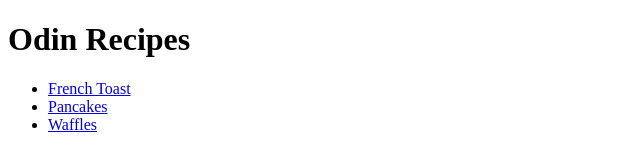
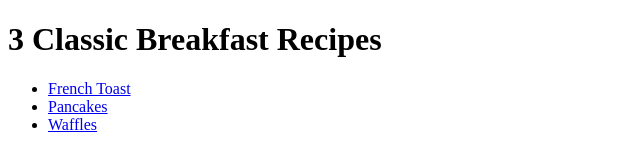
Before and after one commit to riley-stotko/odin-recipes, a plain HTML site: page index.html in a window 1280 px wide. Shown: the whole page, without its empty margins (0-640 px from the left). Drawn offline with Linux system fonts and the light colour scheme.

Commit message:
title change to 3 classic breakfast recipes

```diff
--- a/index.html
+++ b/index.html
@@ -7,7 +7,7 @@
     <title>Recipes</title>
 </head>
 <body>
-    <h1>Odin Recipes</h1>
+    <h1>3 Classic Breakfast Recipes</h1>
     <ul>
         <li><a href="recipes/frenchtoast.html">French Toast</a></li>
         <li><a href="recipes/pancakes.html">Pancakes</a></li>
```
